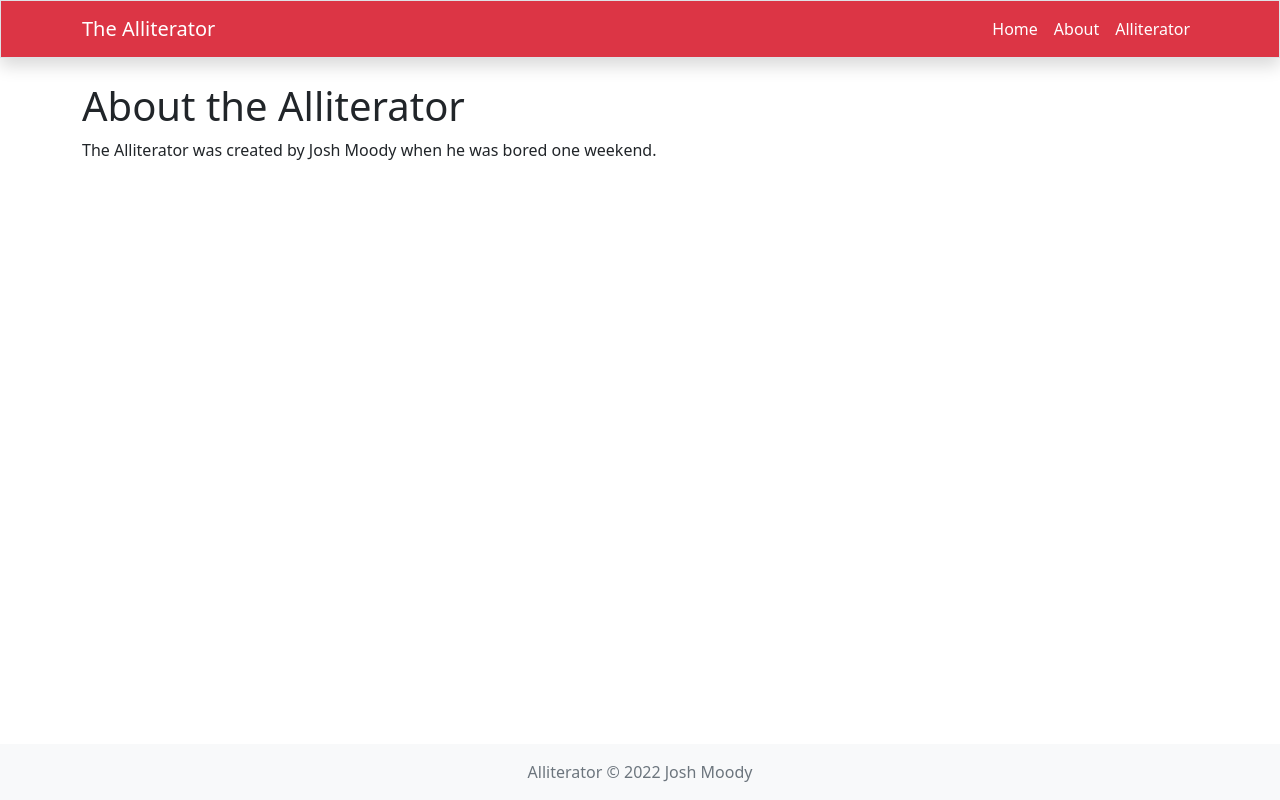
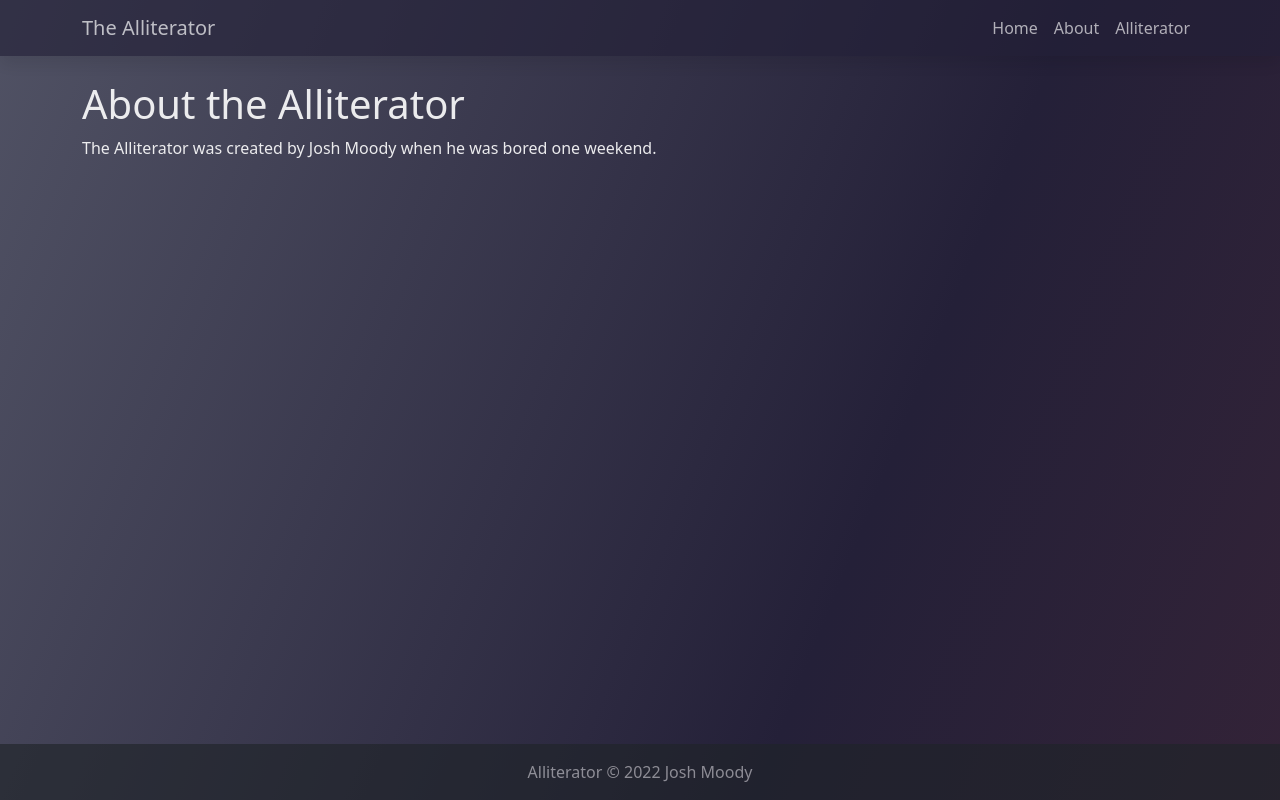
Before and after one commit to joshmoody24/alliterator, a Django app: page /about/ in a window 1280 px wide. Run offline with Django 4.2, Linux system fonts and the light colour scheme.

Commit message:
css improvements

```diff
--- a/mainapp/templates/base.html
+++ b/mainapp/templates/base.html
@@ -4,10 +4,60 @@
 		<meta name="viewport" content="width=device-width, initial-scale=1">
 		<title>Alliterator</title>
 		<link href="https://cdn.jsdelivr.net/npm/bootstrap@5.1.3/dist/css/bootstrap.min.css" rel="stylesheet" integrity="sha384-1BmE4kWBq78iYhFldvKuhfTAU6auU8tT94WrHftjDbrCEXSU1oBoqyl2QvZ6jIW3" crossorigin="anonymous">
+		<!-- inline styles cause I'm no sissy -->
+		<style>
+			.navbar {
+				background-color: #242038!important;
+			}
+			.btn-danger {
+				background-color: #AC3931!important;
+			}
+			.card {
+				background-color: #AF9164!important;
+				opacity: 0.85;
+				backdrop-filter: blur(15px);
+			}
+			.glossy {
+				opacity: 0.72;
+				backdrop-filter: blur(15px);
+			}
+			body {
+				background: linear-gradient(292deg, #ac3931, #242038, #eafffd);
+				background-size: 600% 600%;
+
+				-webkit-animation: bg-gradient 60s ease infinite;
+				-moz-animation: bg-gradient 60s ease infinite;
+				animation: bg-gradient 60s ease infinite;
+			}
+			.text-light {
+				color: white!important;
+				opacity: 0.9!important;
+			}
+			.text-muted, .blockquote-footer {
+				color: white!important;
+				opacity: 0.74!important;
+			}
+
+			@-webkit-keyframes bg-gradient {
+				0%{background-position:48% 0%}
+				50%{background-position:53% 100%}
+				100%{background-position:48% 0%}
+			}
+			@-moz-keyframes bg-gradient {
+				0%{background-position:48% 0%}
+				50%{background-position:53% 100%}
+				100%{background-position:48% 0%}
+			}
+			@keyframes bg-gradient {
+				0%{background-position:48% 0%}
+				50%{background-position:53% 100%}
+				100%{background-position:48% 0%}
+			}
+		</style>
 	</head>
-	<body class="d-flex flex-column min-vh-100">
+	<body class="d-flex flex-column min-vh-100 gradient-bg text-light">
 		<header>
-			<nav class="navbar navbar-expand-lg navbar-dark bg-danger mb-4 shadow border border-1">
+			<nav class="navbar navbar-expand-lg navbar-dark mb-4 shadow glossy">
 				<div class="container">
 					<a class="navbar-brand" href="{% url 'index' %}">The Alliterator</a>
 					<button class="navbar-toggler" type="button" data-bs-toggle="collapse" data-bs-target="#navbarNav" aria-controls="navbarNav" aria-expanded="false" aria-label="Toggle navigation">
@@ -38,7 +88,7 @@
 		</main>
 
 		<script src="https://cdn.jsdelivr.net/npm/bootstrap@5.1.3/dist/js/bootstrap.bundle.min.js" integrity="sha384-ka7Sk0Gln4gmtz2MlQnikT1wXgYsOg+OMhuP+IlRH9sENBO0LRn5q+8nbTov4+1p" crossorigin="anonymous"></script>
-		<footer class="footer mt-auto py-3 bg-light">
+		<footer class="footer bg-dark mt-auto py-3 bg-light glossy">
 			<div class="container d-flex justify-content-center">
 				<span class="text-muted">Alliterator &copy; 2022 Josh Moody</span>			</div>
 		</footer>
```
